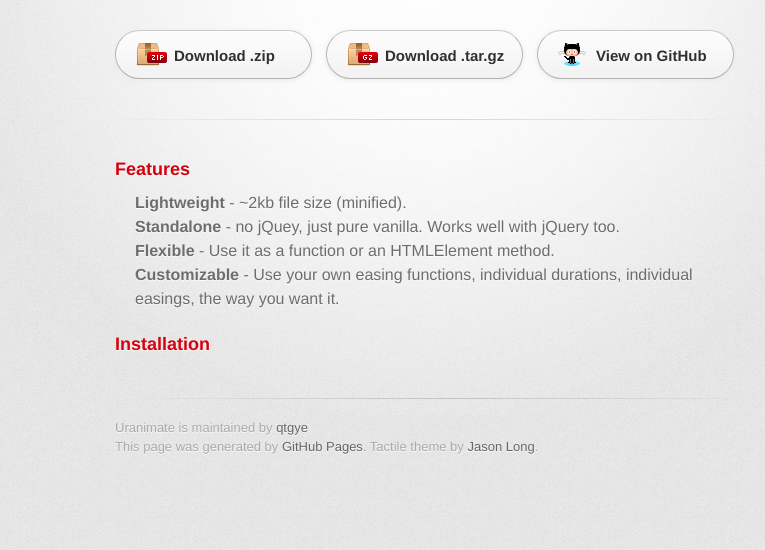
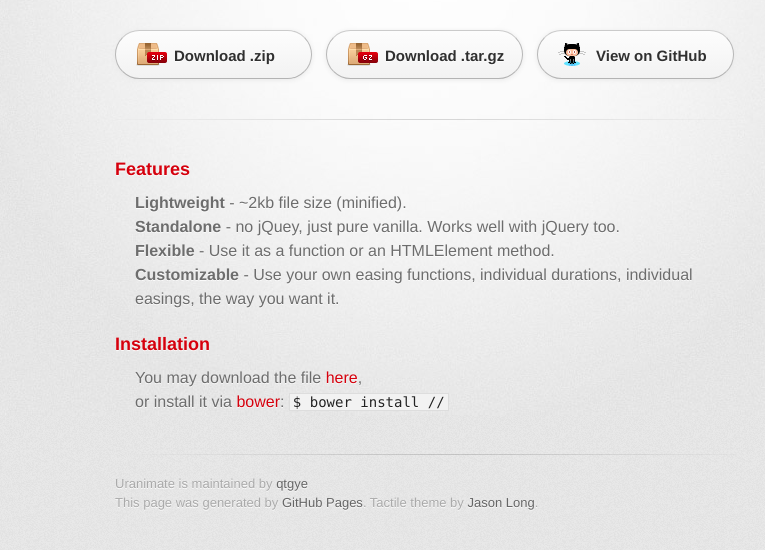
Before and after one commit to qtgye/urAnimate, a website: page index.html in a window 1280 px wide. Shown: the part 158-708 px from the top of the page, without its empty margins (215-980 px from the left). Drawn offline with Linux system fonts and the light colour scheme; a web font is replaced by a local one.

Commit message:
Partial install instructions

```diff
--- a/index.html
+++ b/index.html
@@ -46,6 +46,13 @@
 
 			<p>
 				<h3>Installation</h3>
+
+				<ul>
+					<li>
+						You may download the file <a href="https://raw.githubusercontent.com/qtgye/urAnimate/gh-pages/dist/uranimate.min.js">here</a>, <br>
+						or install it via <a href="https://bower.io/">bower</a>: <code>$ bower install //</code>
+					</li>
+				</ul>
 			</p>
 
         </section>
```
